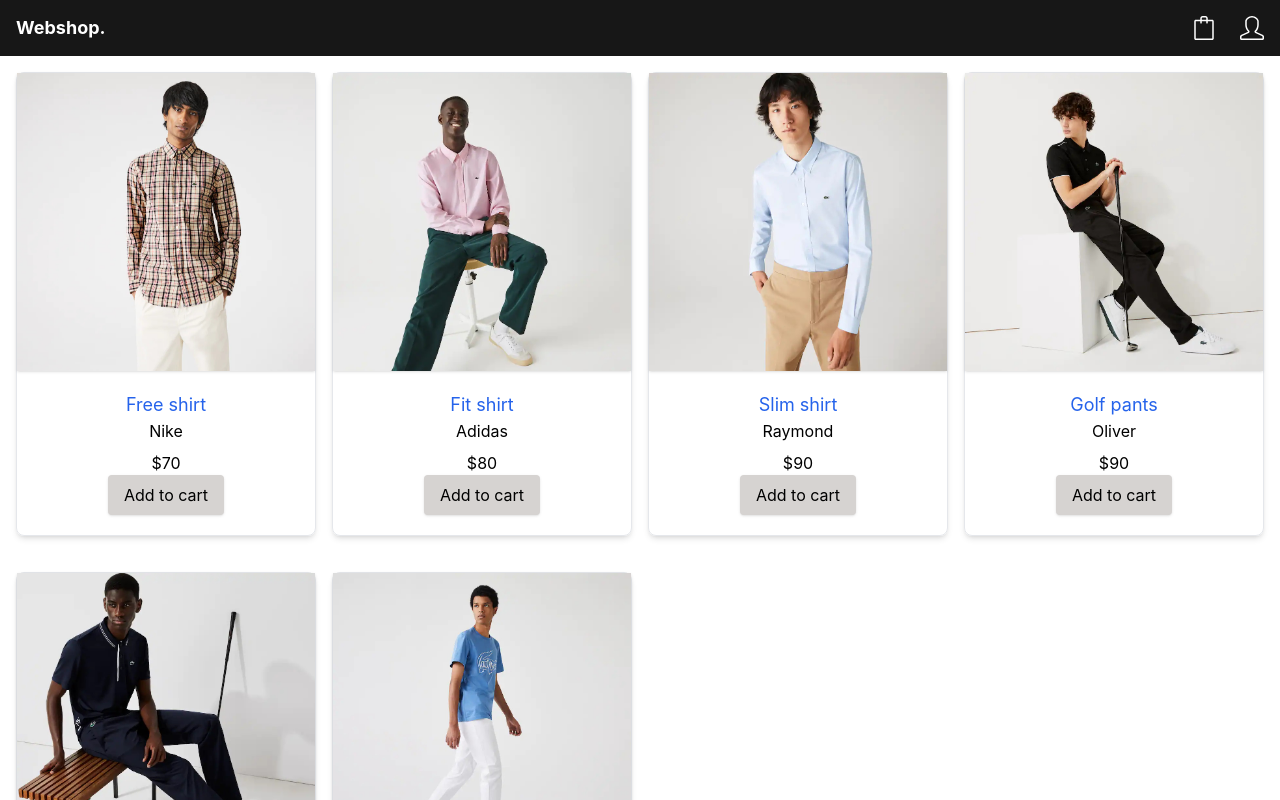
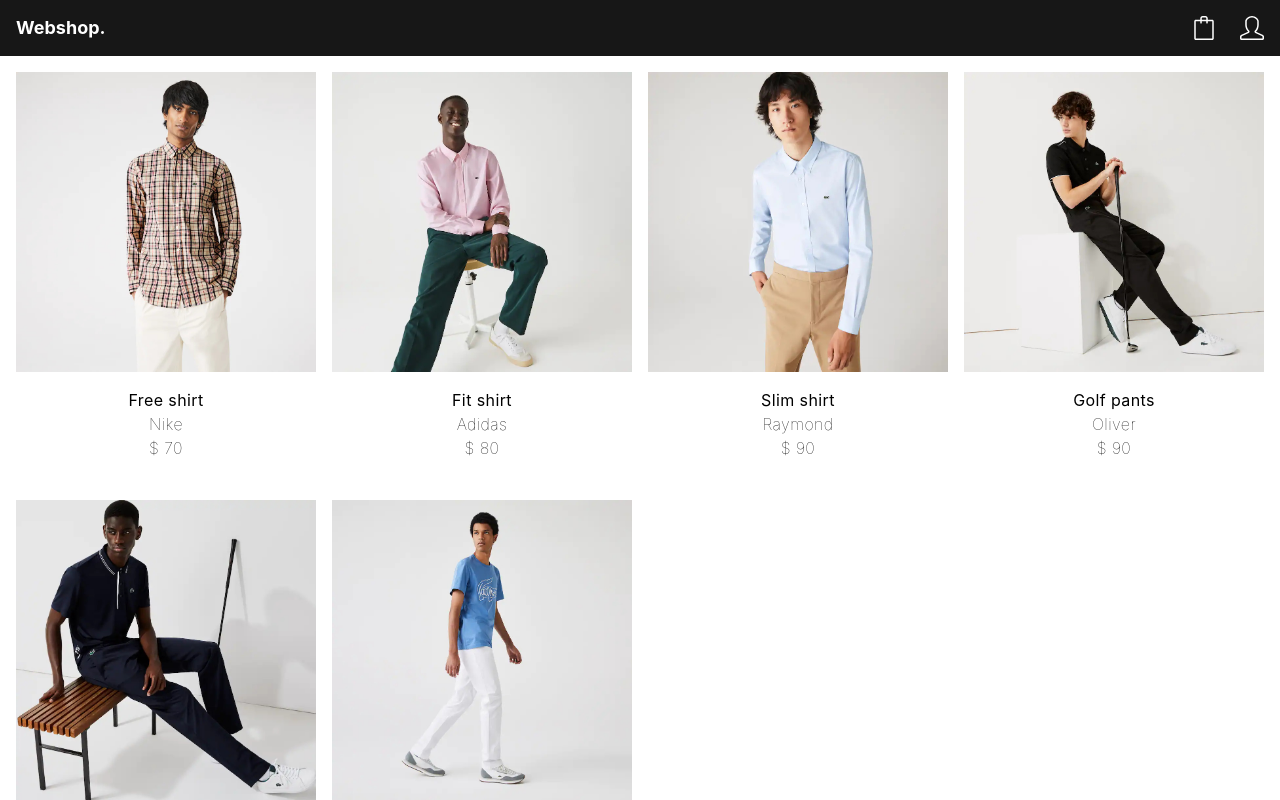
Before and after one commit to micke-berg/next-fullstack-webshop, a Next.js app: page / in a window 1280 px wide. Shown: the top 800 px of the page. Built offline with nearby package versions, Linux system fonts and the light colour scheme; no server answers.

Commit message:
remove button and border

```diff
--- a/components/ProductItem.jsx
+++ b/components/ProductItem.jsx
@@ -3,27 +3,16 @@ import Link from 'next/link';
 
 const ProductItem = ({ product }) => {
 	return (
-		<div className="card">
+		<div>
 			<Link href={`/product/${product.slug}`}>
 				<a>
-					<img
-						src={product.image}
-						alt={product.name}
-						className="rouned shadow"
-					/>
+					<img src={product.image} alt={product.name} />
 				</a>
 			</Link>
-			<div className="flex flex-col items-center justify-center p-5">
-				<Link href={`/products/${product.slug}`}>
-					<a>
-						<h2 className="text-lg">{product.name}</h2>
-					</a>
-				</Link>
-				<p className="mb-2">{product.brand}</p>
-				<p>${product.price}</p>
-				<button type="button" className="primary-button">
-					Add to cart
-				</button>
+			<div className="flex flex-col items-center justify-center p-4 font-thin tracking-wide">
+				<h2 className="text-md font-normal">{product.name}</h2>
+				<p>{product.brand}</p>
+				<p className="mb-2">$ {product.price}</p>
 			</div>
 		</div>
 	);
```
